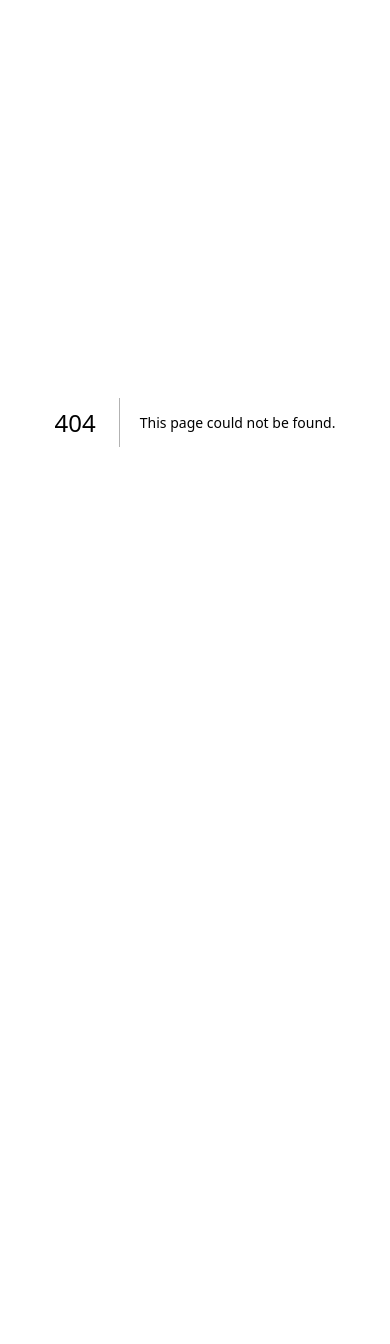
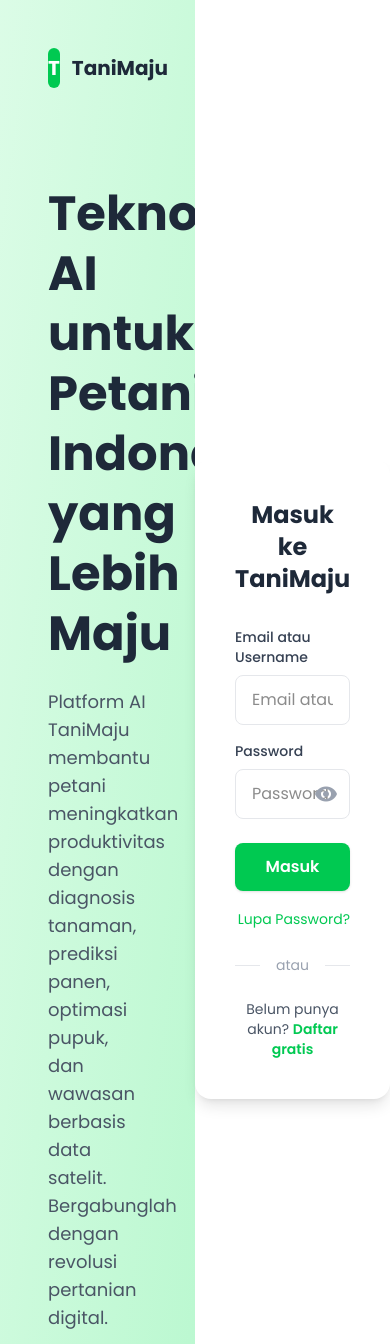
Before and after one commit to DimasHAS/lomba-tic, a Next.js app: page /login in a window 390 px wide. Before the commit this address had no page. Shown: the top 1344 px of the page. Before the commit the page ends 844 px from the top, so only its background shows below. Built offline with nearby package versions, Linux system fonts and the light colour scheme.

Commit message:
feat(auth): add login and register pages with navigation link
Implement authentication pages with responsive design and proper routing. The home page's CTA button now correctly links to the login page. Both pages include form validation UI and navigation links between them.

```diff
--- /dev/null
+++ b/src/app/login/page.tsx
@@ -0,0 +1,65 @@
+
+'use client';
+
+import React from 'react';
+import Link from 'next/link';
+
+const LoginPage = () => {
+    return (
+        <div className="bg-gray-50">
+            <div className="flex min-h-screen">
+                <div className="w-1/2 bg-gradient-to-br from-green-100 to-green-200 p-12 flex flex-col justify-between">
+                    <div>
+                        <div className="flex items-center gap-3">
+                            <div className="bg-green-500 text-white font-bold text-xl w-10 h-10 flex items-center justify-center rounded-md">T</div>
+                            <span className="text-xl font-bold text-gray-800">TaniMaju</span>
+                        </div>
+                        <h1 className="text-5xl font-bold text-gray-800 mt-24 leading-tight">Teknologi AI untuk Petani Indonesia yang Lebih Maju</h1>
+                        <p className="text-gray-600 mt-6 text-lg">Platform AI TaniMaju membantu petani meningkatkan produktivitas dengan diagnosis tanaman, prediksi panen, optimasi pupuk, dan wawasan berbasis data satelit. Bergabunglah dengan revolusi pertanian digital.</p>
+                        <div className="mt-10 flex gap-4">
+                            <button className="bg-green-500 text-white px-6 py-3 rounded-lg font-semibold shadow-md hover:bg-green-600 transition">Mulai Gratis Sekarang</button>
+                            <button className="bg-white text-green-500 px-6 py-3 rounded-lg font-semibold border border-green-500 hover:bg-green-50 transition">Pelajari Lebih Lanjut</button>
+                        </div>
+                    </div>
+                    <div className="w-10 h-10 bg-gray-800 text-white flex items-center justify-center rounded-full font-bold">
+                        N
+                    </div>
+                </div>
+                <div className="w-1/2 flex items-center justify-center bg-white">
+                    <div className="bg-white p-10 rounded-2xl shadow-lg w-full max-w-md">
+                        <h2 className="text-2xl font-bold text-center text-gray-800 mb-8">Masuk ke TaniMaju</h2>
+                        <form>
+                            <div className="mb-4">
+                                <label className="block text-sm font-medium text-gray-700 mb-2" htmlFor="email">Email atau Username</label>
+                                <input className="w-full px-4 py-3 border border-gray-200 rounded-lg focus:outline-none focus:ring-2 focus:ring-green-400" id="email" placeholder="Email atau Username" type="text" />
+                            </div>
+                            <div className="mb-6">
+                                <label className="block text-sm font-medium text-gray-700 mb-2" htmlFor="password">Password</label>
+                                <div className="relative">
+                                    <input className="w-full px-4 py-3 border border-gray-200 rounded-lg focus:outline-none focus:ring-2 focus:ring-green-400" id="password" placeholder="Password" type="password" />
+                                    <span className="absolute inset-y-0 right-0 pr-3 flex items-center text-gray-400 cursor-pointer">
+                                        <i className="material-icons">visibility</i>
+                                    </span>
+                                </div>
+                            </div>
+                            <button className="w-full bg-green-500 text-white py-3 rounded-lg font-semibold hover:bg-green-600 transition shadow" type="submit">Masuk</button>
+                        </form>
+                        <div className="text-right mt-4">
+                            <a className="text-sm text-green-500 hover:underline" href="#">Lupa Password?</a>
+                        </div>
+                        <div className="flex items-center my-6">
+                            <div className="flex-grow border-t border-gray-200"></div>
+                            <span className="mx-4 text-sm text-gray-400">atau</span>
+                            <div className="flex-grow border-t border-gray-200"></div>
+                        </div>
+                        <p className="text-center text-sm text-gray-600">
+                            Belum punya akun? <Link className="font-semibold text-green-500 hover:underline" href="/register">Daftar gratis</Link>
+                        </p>
+                    </div>
+                </div>
+            </div>
+        </div>
+    );
+};
+
+export default LoginPage;
--- a/src/app/page.tsx
+++ b/src/app/page.tsx
@@ -60,7 +60,7 @@
           <div className="flex items-center">
             <a
               className="bg-green-600 text-white font-semibold py-3 px-6 rounded-lg hover:bg-green-700 transition duration-300"
-              href="#"
+              href="/login"
             >
               Mulai Gratis Sekarang
             </a>
--- /dev/null
+++ b/src/app/register/page.tsx
@@ -0,0 +1,65 @@
+
+'use client';
+
+import React from 'react';
+import Link from 'next/link';
+
+const RegisterPage = () => {
+    return (
+        <div className="bg-gray-50">
+            <div className="flex h-screen">
+                <div className="w-1/2 bg-white flex flex-col justify-between p-16">
+                    <div>
+                        <div className="flex items-center space-x-2">
+                            <span className="bg-green-500 text-white text-xl font-bold p-2 rounded">T</span>
+                            <span className="text-2xl font-bold">TaniMaju</span>
+                        </div>
+                        <div className="mt-24">
+                            <h1 className="text-5xl font-bold text-gray-800 leading-tight">Teknologi AI untuk Petani Indonesia yang Lebih Maju</h1>
+                            <p className="text-gray-600 mt-6 text-lg">
+                                Platform AI TaniMaju membantu petani meningkatkan produktivitas dengan diagnosis tanaman, prediksi panen, optimasi pupuk, dan wawasan berbasis data satelit. Bergabunglah dengan revolusi pertanian digital.
+                            </p>
+                            <div className="mt-12 space-y-4">
+                                <button className="w-full bg-green-500 text-white py-4 rounded-lg text-lg font-semibold hover:bg-green-600 transition">Mulai Gratis Sekarang</button>
+                                <button className="w-full border border-gray-300 text-gray-700 py-4 rounded-lg text-lg font-semibold hover:bg-gray-100 transition">Pelajari Lebih Lanjut</button>
+                            </div>
+                        </div>
+                    </div>
+                    <div className="w-10 h-10 bg-black text-white flex items-center justify-center rounded-full font-bold">
+                        N
+                    </div>
+                </div>
+                <div className="w-1/2 flex items-center justify-center bg-gray-50 p-16">
+                    <div className="w-full max-w-md bg-white p-12 rounded-xl shadow-lg">
+                        <h2 className="text-2xl font-bold text-center text-gray-800">Daftar ke TaniMaju</h2>
+                        <form className="mt-8 space-y-6">
+                            <div>
+                                <label className="text-sm font-medium text-gray-700" htmlFor="name">Nama</label>
+                                <input className="mt-1 block w-full px-4 py-3 border border-green-500 rounded-md shadow-sm placeholder-gray-400 focus:outline-none focus:ring-green-500 focus:border-green-500" id="name" name="name" placeholder="Masukkan nama lengkap" type="text" />
+                            </div>
+                            <div>
+                                <label className="text-sm font-medium text-gray-700" htmlFor="email">Email</label>
+                                <input className="mt-1 block w-full px-4 py-3 border border-gray-300 rounded-md shadow-sm placeholder-gray-400 focus:outline-none focus:ring-green-500 focus:border-green-500" id="email" name="email" placeholder="Masukkan alamat email" type="email" />
+                            </div>
+                            <div>
+                                <label className="text-sm font-medium text-gray-700" htmlFor="username">Username</label>
+                                <input className="mt-1 block w-full px-4 py-3 border border-gray-300 rounded-md shadow-sm placeholder-gray-400 focus:outline-none focus:ring-green-500 focus:border-green-500" id="username" name="username" placeholder="Pilih username unik" type="text" />
+                            </div>
+                            <div className="relative">
+                                <label className="text-sm font-medium text-gray-700" htmlFor="password">Password</label>
+                                <input className="mt-1 block w-full px-4 py-3 border border-gray-300 rounded-md shadow-sm placeholder-gray-400 focus:outline-none focus:ring-green-500 focus:border-green-500" id="password" name="password" placeholder="Buat password yang kuat" type="password" />
+                                <span className="material-icons absolute inset-y-0 right-0 top-7 flex items-center pr-3 text-gray-400 cursor-pointer">visibility</span>
+                            </div>
+                            <button className="w-full bg-green-500 text-white py-3 rounded-md text-lg font-semibold hover:bg-green-600 transition" type="submit">Daftar</button>
+                        </form>
+                        <p className="mt-6 text-center text-sm text-gray-600">
+                            Sudah punya akun? <Link className="font-semibold text-green-500 hover:text-green-600" href="/login">Masuk sekarang</Link>
+                        </p>
+                    </div>
+                </div>
+            </div>
+        </div>
+    );
+};
+
+export default RegisterPage;
```
